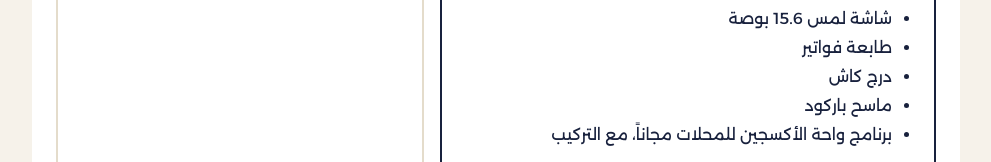
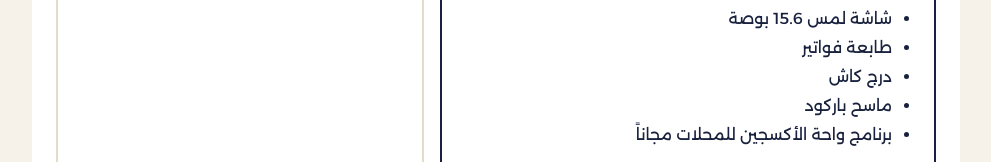
Before and after one commit to hisham900/nuzum, a plain HTML site: page index.html in a window 1280 px wide. Shown: the part 1400-1562 px from the top of the page, without its empty margins (144-1135 px from the left). Drawn offline with Linux system fonts and the light colour scheme.

Commit message:
Remove installation from bundle 224
Co-Authored-By: Claude Opus 5.5 <noreply@anthropic.com>
Claude-Session: https://claude.ai/code/session_015ifrqAubeAxDtyNUXi69rp

```diff
--- a/index.html
+++ b/index.html
@@ -132,7 +132,7 @@
           <li>طابعة فواتير</li>
           <li>درج كاش</li>
           <li>ماسح باركود</li>
-          <li>برنامج واحة الأكسجين للمحلات مجاناً، مع التركيب</li>
+          <li>برنامج واحة الأكسجين للمحلات مجاناً</li>
         </ul>
         <a class="btn btn-wa" href="https://wa.me/96897550595?text=%D9%87%D9%84%D8%A7%D8%8C%20%D8%B4%D9%81%D8%AA%20%D9%85%D9%88%D9%82%D8%B9%20%D9%88%D8%A7%D8%AD%D8%A9%20%D8%A7%D9%84%D8%A3%D9%83%D8%B3%D8%AC%D9%8A%D9%86%20%D9%88%D8%A3%D8%A8%D9%8A%20%D8%A8%D8%A7%D9%82%D8%A9%20%D8%A7%D9%84%D8%AC%D9%87%D8%A7%D8%B2%20224">أطلب باقة الجهاز</a>
       </div>
```
